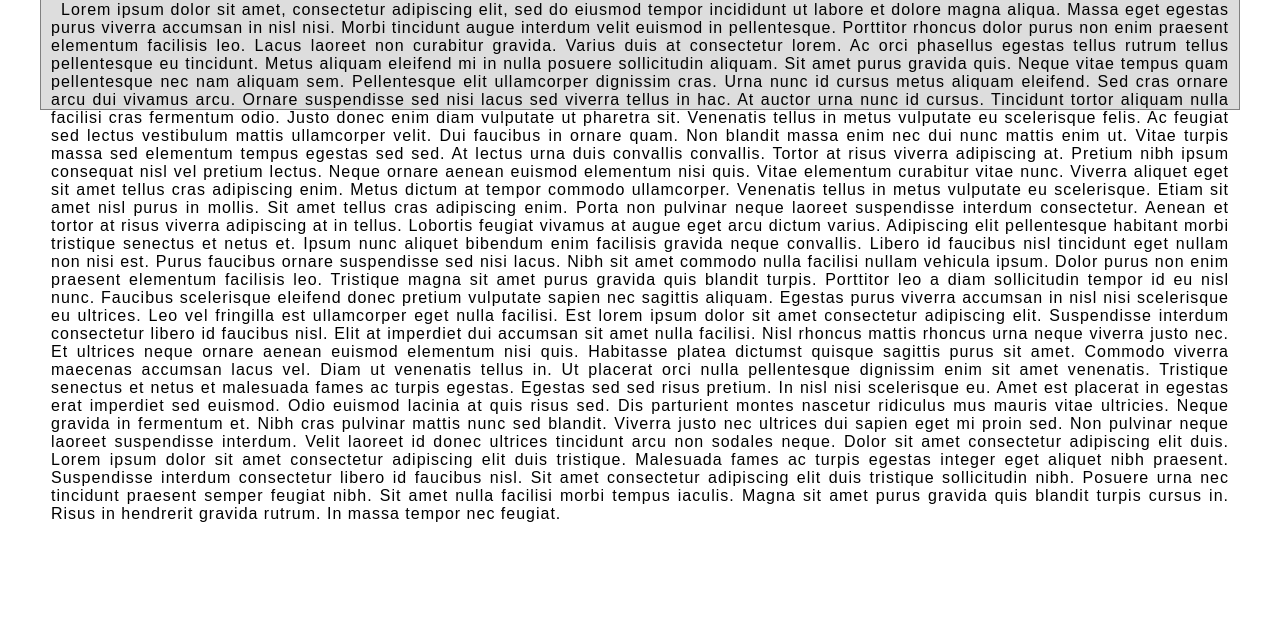
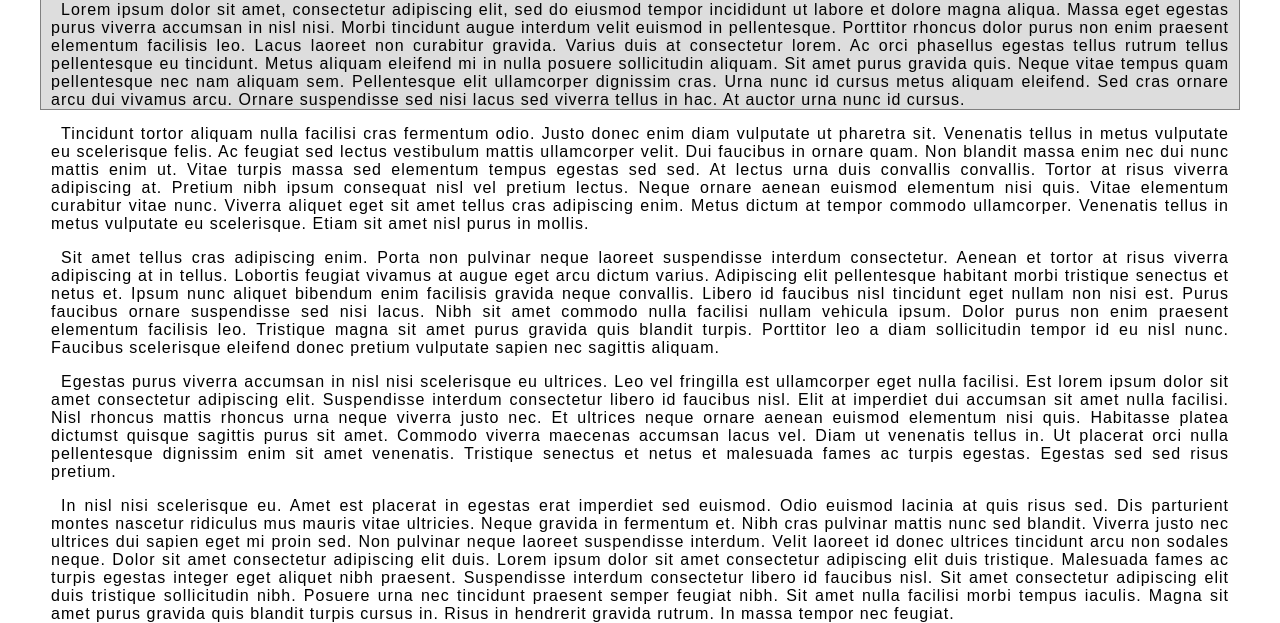
Before and after one commit to JPTestingKhang/JPTestingKhang.github.io, a plain HTML site: page index.html in a window 1280 px wide. Shown: the part 234-857 px from the top of the page. Before the commit the page ends 800 px from the top, so only its background shows below. Drawn offline with Linux system fonts and the light colour scheme.

Commit message:
Update index.html

```diff
--- a/index.html
+++ b/index.html
@@ -62,6 +62,11 @@ h1 {
   color: #4CAF50;
 }
 p {
+  display: block;
+  margin-top: 1em;
+  margin-bottom: 1em;
+  margin-left: 0;
+  margin-right: 0;
   text-indent: 10px;
   text-align: justify;
   letter-spacing: 1px;
@@ -79,14 +84,18 @@ p {
 
 <div class="content">
   <h1>Article Sample Page</h1>
-  <p>Lorem ipsum dolor sit amet, consectetur adipiscing elit, sed do eiusmod tempor incididunt ut labore et dolore magna aliqua. Massa eget egestas purus viverra accumsan in nisl nisi. Morbi tincidunt augue interdum velit euismod in pellentesque. Porttitor rhoncus dolor purus non enim praesent elementum facilisis leo. Lacus laoreet non curabitur gravida. Varius duis at consectetur lorem. Ac orci phasellus egestas tellus rutrum tellus pellentesque eu tincidunt. Metus aliquam eleifend mi in nulla posuere sollicitudin aliquam. Sit amet purus gravida quis. Neque vitae tempus quam pellentesque nec nam aliquam sem. Pellentesque elit ullamcorper dignissim cras. Urna nunc id cursus metus aliquam eleifend. Sed cras ornare arcu dui vivamus arcu. Ornare suspendisse sed nisi lacus sed viverra tellus in hac. At auctor urna nunc id cursus.
+  <p>Lorem ipsum dolor sit amet, consectetur adipiscing elit, sed do eiusmod tempor incididunt ut labore et dolore magna aliqua. Massa eget egestas purus viverra accumsan in nisl nisi. Morbi tincidunt augue interdum velit euismod in pellentesque. Porttitor rhoncus dolor purus non enim praesent elementum facilisis leo. Lacus laoreet non curabitur gravida. Varius duis at consectetur lorem. Ac orci phasellus egestas tellus rutrum tellus pellentesque eu tincidunt. Metus aliquam eleifend mi in nulla posuere sollicitudin aliquam. Sit amet purus gravida quis. Neque vitae tempus quam pellentesque nec nam aliquam sem. Pellentesque elit ullamcorper dignissim cras. Urna nunc id cursus metus aliquam eleifend. Sed cras ornare arcu dui vivamus arcu. Ornare suspendisse sed nisi lacus sed viverra tellus in hac. At auctor urna nunc id cursus.</p>
 
-Tincidunt tortor aliquam nulla facilisi cras fermentum odio. Justo donec enim diam vulputate ut pharetra sit. Venenatis tellus in metus vulputate eu scelerisque felis. Ac feugiat sed lectus vestibulum mattis ullamcorper velit. Dui faucibus in ornare quam. Non blandit massa enim nec dui nunc mattis enim ut. Vitae turpis massa sed elementum tempus egestas sed sed. At lectus urna duis convallis convallis. Tortor at risus viverra adipiscing at. Pretium nibh ipsum consequat nisl vel pretium lectus. Neque ornare aenean euismod elementum nisi quis. Vitae elementum curabitur vitae nunc. Viverra aliquet eget sit amet tellus cras adipiscing enim. Metus dictum at tempor commodo ullamcorper. Venenatis tellus in metus vulputate eu scelerisque. Etiam sit amet nisl purus in mollis.
+<p>
+Tincidunt tortor aliquam nulla facilisi cras fermentum odio. Justo donec enim diam vulputate ut pharetra sit. Venenatis tellus in metus vulputate eu scelerisque felis. Ac feugiat sed lectus vestibulum mattis ullamcorper velit. Dui faucibus in ornare quam. Non blandit massa enim nec dui nunc mattis enim ut. Vitae turpis massa sed elementum tempus egestas sed sed. At lectus urna duis convallis convallis. Tortor at risus viverra adipiscing at. Pretium nibh ipsum consequat nisl vel pretium lectus. Neque ornare aenean euismod elementum nisi quis. Vitae elementum curabitur vitae nunc. Viverra aliquet eget sit amet tellus cras adipiscing enim. Metus dictum at tempor commodo ullamcorper. Venenatis tellus in metus vulputate eu scelerisque. Etiam sit amet nisl purus in mollis.</p>
 
-Sit amet tellus cras adipiscing enim. Porta non pulvinar neque laoreet suspendisse interdum consectetur. Aenean et tortor at risus viverra adipiscing at in tellus. Lobortis feugiat vivamus at augue eget arcu dictum varius. Adipiscing elit pellentesque habitant morbi tristique senectus et netus et. Ipsum nunc aliquet bibendum enim facilisis gravida neque convallis. Libero id faucibus nisl tincidunt eget nullam non nisi est. Purus faucibus ornare suspendisse sed nisi lacus. Nibh sit amet commodo nulla facilisi nullam vehicula ipsum. Dolor purus non enim praesent elementum facilisis leo. Tristique magna sit amet purus gravida quis blandit turpis. Porttitor leo a diam sollicitudin tempor id eu nisl nunc. Faucibus scelerisque eleifend donec pretium vulputate sapien nec sagittis aliquam.
+<p>
+Sit amet tellus cras adipiscing enim. Porta non pulvinar neque laoreet suspendisse interdum consectetur. Aenean et tortor at risus viverra adipiscing at in tellus. Lobortis feugiat vivamus at augue eget arcu dictum varius. Adipiscing elit pellentesque habitant morbi tristique senectus et netus et. Ipsum nunc aliquet bibendum enim facilisis gravida neque convallis. Libero id faucibus nisl tincidunt eget nullam non nisi est. Purus faucibus ornare suspendisse sed nisi lacus. Nibh sit amet commodo nulla facilisi nullam vehicula ipsum. Dolor purus non enim praesent elementum facilisis leo. Tristique magna sit amet purus gravida quis blandit turpis. Porttitor leo a diam sollicitudin tempor id eu nisl nunc. Faucibus scelerisque eleifend donec pretium vulputate sapien nec sagittis aliquam.</p>
 
-Egestas purus viverra accumsan in nisl nisi scelerisque eu ultrices. Leo vel fringilla est ullamcorper eget nulla facilisi. Est lorem ipsum dolor sit amet consectetur adipiscing elit. Suspendisse interdum consectetur libero id faucibus nisl. Elit at imperdiet dui accumsan sit amet nulla facilisi. Nisl rhoncus mattis rhoncus urna neque viverra justo nec. Et ultrices neque ornare aenean euismod elementum nisi quis. Habitasse platea dictumst quisque sagittis purus sit amet. Commodo viverra maecenas accumsan lacus vel. Diam ut venenatis tellus in. Ut placerat orci nulla pellentesque dignissim enim sit amet venenatis. Tristique senectus et netus et malesuada fames ac turpis egestas. Egestas sed sed risus pretium.
+<p>
+Egestas purus viverra accumsan in nisl nisi scelerisque eu ultrices. Leo vel fringilla est ullamcorper eget nulla facilisi. Est lorem ipsum dolor sit amet consectetur adipiscing elit. Suspendisse interdum consectetur libero id faucibus nisl. Elit at imperdiet dui accumsan sit amet nulla facilisi. Nisl rhoncus mattis rhoncus urna neque viverra justo nec. Et ultrices neque ornare aenean euismod elementum nisi quis. Habitasse platea dictumst quisque sagittis purus sit amet. Commodo viverra maecenas accumsan lacus vel. Diam ut venenatis tellus in. Ut placerat orci nulla pellentesque dignissim enim sit amet venenatis. Tristique senectus et netus et malesuada fames ac turpis egestas. Egestas sed sed risus pretium.</p>
 
+<p>
 In nisl nisi scelerisque eu. Amet est placerat in egestas erat imperdiet sed euismod. Odio euismod lacinia at quis risus sed. Dis parturient montes nascetur ridiculus mus mauris vitae ultricies. Neque gravida in fermentum et. Nibh cras pulvinar mattis nunc sed blandit. Viverra justo nec ultrices dui sapien eget mi proin sed. Non pulvinar neque laoreet suspendisse interdum. Velit laoreet id donec ultrices tincidunt arcu non sodales neque. Dolor sit amet consectetur adipiscing elit duis. Lorem ipsum dolor sit amet consectetur adipiscing elit duis tristique. Malesuada fames ac turpis egestas integer eget aliquet nibh praesent. Suspendisse interdum consectetur libero id faucibus nisl. Sit amet consectetur adipiscing elit duis tristique sollicitudin nibh. Posuere urna nec tincidunt praesent semper feugiat nibh. Sit amet nulla facilisi morbi tempus iaculis. Magna sit amet purus gravida quis blandit turpis cursus in. Risus in hendrerit gravida rutrum. In massa tempor nec feugiat.</p>
 </div>
 
```
